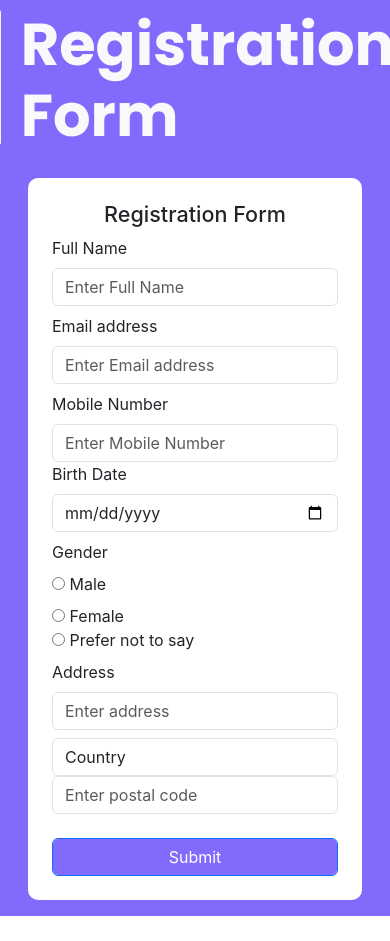
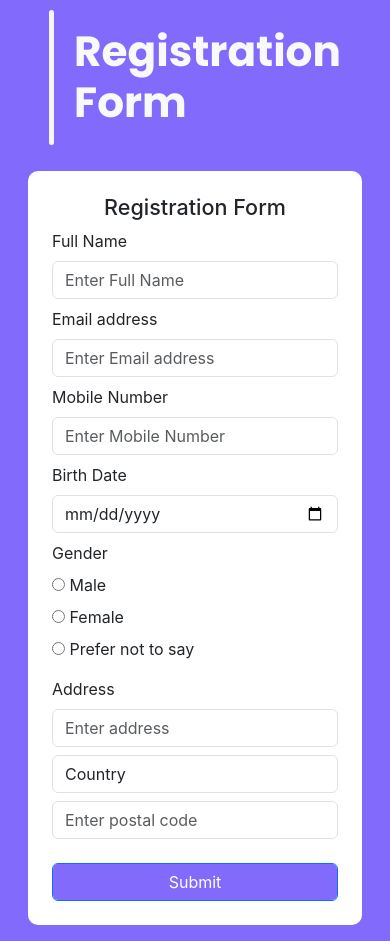
Before and after one commit to Ripty-Dx/registration-form, a React (Create React App) app: page / in a window 390 px wide. Before the commit the page ends 916 px from the top, so only its background shows below. Built offline with nearby package versions, Linux system fonts and the light colour scheme.

Commit message:
responsive for tablet view

```diff
--- a/src/App.css
+++ b/src/App.css
@@ -2,37 +2,9 @@
   text-align: center;
 }
 
-.App-logo {
-  height: 40vmin;
-  pointer-events: none;
+body{
+  height: 100%;
+  width: 100%;
+  padding: 0px;
+  margin: 0px;
 }
-
-@media (prefers-reduced-motion: no-preference) {
-  .App-logo {
-    animation: App-logo-spin infinite 20s linear;
-  }
-}
-
-.App-header {
-  background-color: #282c34;
-  min-height: 100vh;
-  display: flex;
-  flex-direction: column;
-  align-items: center;
-  justify-content: center;
-  font-size: calc(10px + 2vmin);
-  color: white;
-}
-
-.App-link {
-  color: #61dafb;
-}
-
-@keyframes App-logo-spin {
-  from {
-    transform: rotate(0deg);
-  }
-  to {
-    transform: rotate(360deg);
-  }
-}
--- a/src/components/Form.css
+++ b/src/components/Form.css
@@ -17,3 +17,11 @@ input::-webkit-inner-spin-button {
   -webkit-appearance: none;
   margin: 0;
 }
+@media (max-width:600px){
+  div.dob{
+    margin-top: 0.5rem;
+  }
+  input#postalCodeID{
+    margin-top: 0.5rem;
+  }
+}
--- a/src/components/Form.js
+++ b/src/components/Form.js
@@ -1,7 +1,7 @@
 import React, { useRef, useState } from "react";
 import "./Form.css";
 const Form = () => {
-    const id = useRef(0);
+  const id = useRef(0);
   const [userData, setUserData] = useState({
     fullName: null,
     email: null,
@@ -20,10 +20,13 @@ const Form = () => {
       [e.target.name]: e.target.value,
     });
   };
-  const onSubmit=()=>{
-    id.current+=1;
-    window.localStorage.setItem(JSON.stringify(id.current), JSON.stringify(userData));
-  }
+  const onSubmit = () => {
+    id.current += 1;
+    window.localStorage.setItem(
+      JSON.stringify(id.current),
+      JSON.stringify(userData)
+    );
+  };
   // console.log(userData);
   return (
     <>
@@ -67,7 +70,7 @@ const Form = () => {
               onChange={valueChange}
             ></input>
           </div>
-          <div className="col-md-6 ">
+          <div className="col-md-6 dob">
             <label className="form-label">Birth Date</label>
             <input
               type="date"
@@ -98,7 +101,7 @@ const Form = () => {
               name="gender"
               onChange={valueChange}
             />{" "}
-            Female
+            <label className="form-label">Female</label>
           </div>
           <div className="col-md-auto ">
             <input
@@ -108,7 +111,7 @@ const Form = () => {
               name="gender"
               onChange={valueChange}
             />{" "}
-            Prefer not to say
+            <label className="form-label">Prefer not to say</label>
           </div>
         </div>
         <div className="row mt-2">
@@ -131,7 +134,7 @@ const Form = () => {
               className="form-control"
               onChange={valueChange}
             >
-              <option style={{ color: "darkgray" }} value="" selected disabled>
+              <option value="" selected disabled>
                 Country <span className="caret"></span>
               </option>
               <option value="India" name="country">
@@ -149,7 +152,7 @@ const Form = () => {
             <input
               type="number"
               className="form-control"
-              id=""
+              id="postalCodeID"
               placeholder="Enter postal code"
               name="postalCode"
               onChange={valueChange}
@@ -158,7 +161,9 @@ const Form = () => {
         </div>
         <div className="row mt-4">
           <div>
-            <button className="btn btn-primary form-control" onClick={onSubmit}>Submit</button>
+            <button className="btn btn-primary form-control" onClick={onSubmit}>
+              Submit
+            </button>
           </div>
         </div>
       </div>
--- a/src/components/MainPage.css
+++ b/src/components/MainPage.css
@@ -22,9 +22,9 @@
   border-radius: 20px;
   margin: 20px;
 }
-@media screen and (max-width: 600px) {
+@media screen and (max-width: 767px) {
   h1.main-text {
-    font-size: 7vmax;
+    font-size: 5vmax;
     margin: 10px;
   }
   div.main-text-border{
@@ -35,3 +35,12 @@
     flex-direction: column;
   }
 }
+@media (min-width:768px)  and (max-width: 900px){
+ h1.main-text{
+  display: none !important;
+ }
+ div.main-text-border{
+  display: none !important;
+ }
+
+}
--- a/src/components/MainPage.js
+++ b/src/components/MainPage.js
@@ -4,18 +4,18 @@ import Form from "./Form";
 const MainPage = () => {
   return (
     <>
-      <div className="main container-fluid">
-        <div className="col-md-6 d-flex justify-content-center align-items-centers">
+      <div className="main container-fluid m-auto" >
+        <div className="col-lg-6 col-md-1 d-flex justify-content-center align-items-center">
           <div className="main-text-border"></div>
           <h1 className="text-light main-text">
             Registration <br></br> Form
           </h1>
         </div>
 
-        <div className="col-md-5">
+        <div className="col-md-10 col-lg-6">
          <Form/>
         </div>
-        <div className="col-md-1"></div>
+        <div className="col-lg-1 col-md-1"></div>
 
       </div>
     </>
```
